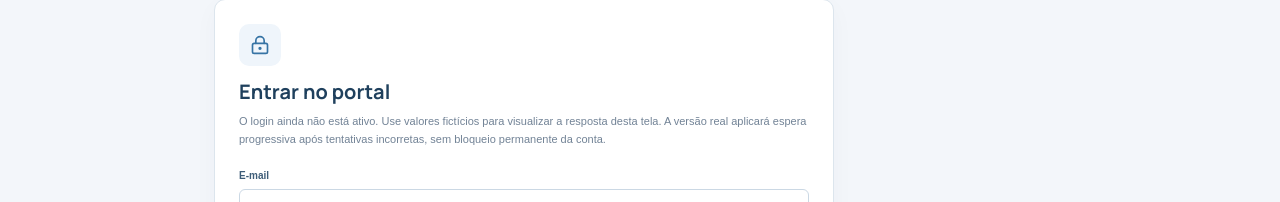
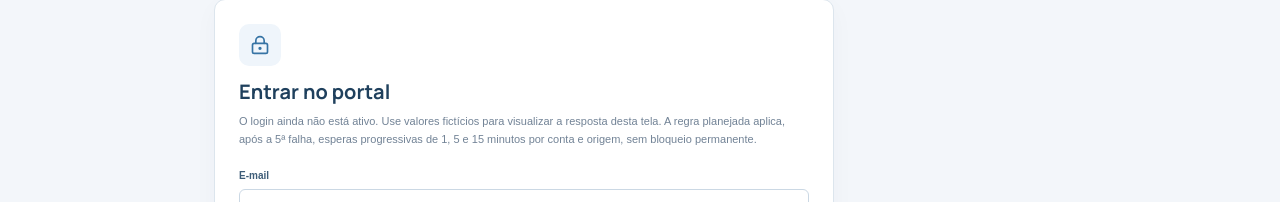
Before and after one commit to berger33/gruposegsystemseguranca, a Next.js app: page /cliente/acesso in a window 1280 px wide. Shown: the part 315-517 px from the top of the page. Built offline with nearby package versions, Linux system fonts and the light colour scheme.

Commit message:
docs: set progressive login delay schedule
Co-authored-by: arena-agent <297053741+arena-agent@users.noreply.github.com>

```diff
--- a/src/app/cliente/acesso/page.tsx
+++ b/src/app/cliente/acesso/page.tsx
@@ -59,7 +59,7 @@ export default function ClientAccessPreviewPage() {
           <section className={styles.card}>
             <span className={styles.icon}><LockKeyhole size={20} /></span>
             <h2>Entrar no portal</h2>
-            <p>O login ainda não está ativo. Use valores fictícios para visualizar a resposta desta tela. A versão real aplicará espera progressiva após tentativas incorretas, sem bloqueio permanente da conta.</p>
+            <p>O login ainda não está ativo. Use valores fictícios para visualizar a resposta desta tela. A regra planejada aplica, após a 5ª falha, esperas progressivas de 1, 5 e 15 minutos por conta e origem, sem bloqueio permanente.</p>
             <form onSubmit={simulateLogin}>
               <label htmlFor="login-email">E-mail</label>
               <input id="login-email" type="email" autoComplete="off" required placeholder="teste@exemplo.com" value={email} onChange={event => setEmail(event.target.value)} />
```
Also changed, not shown: 2 other files (tests, documents, lock files or other folders).
